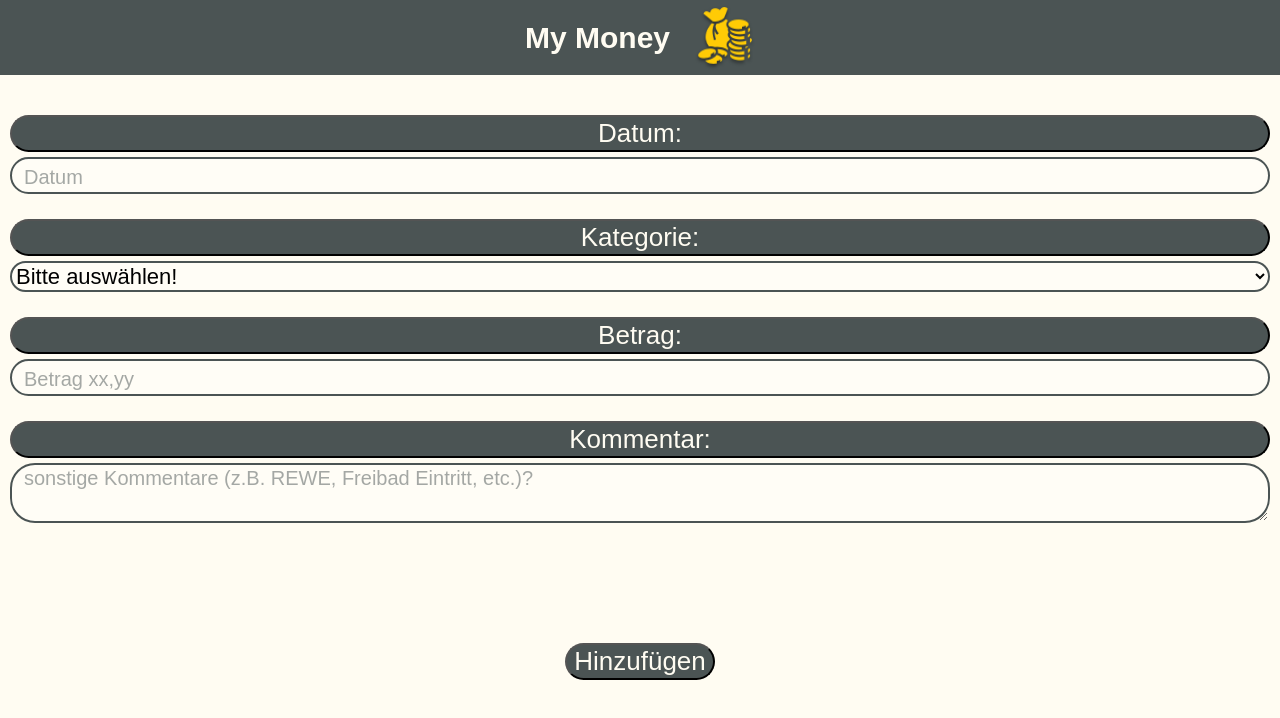
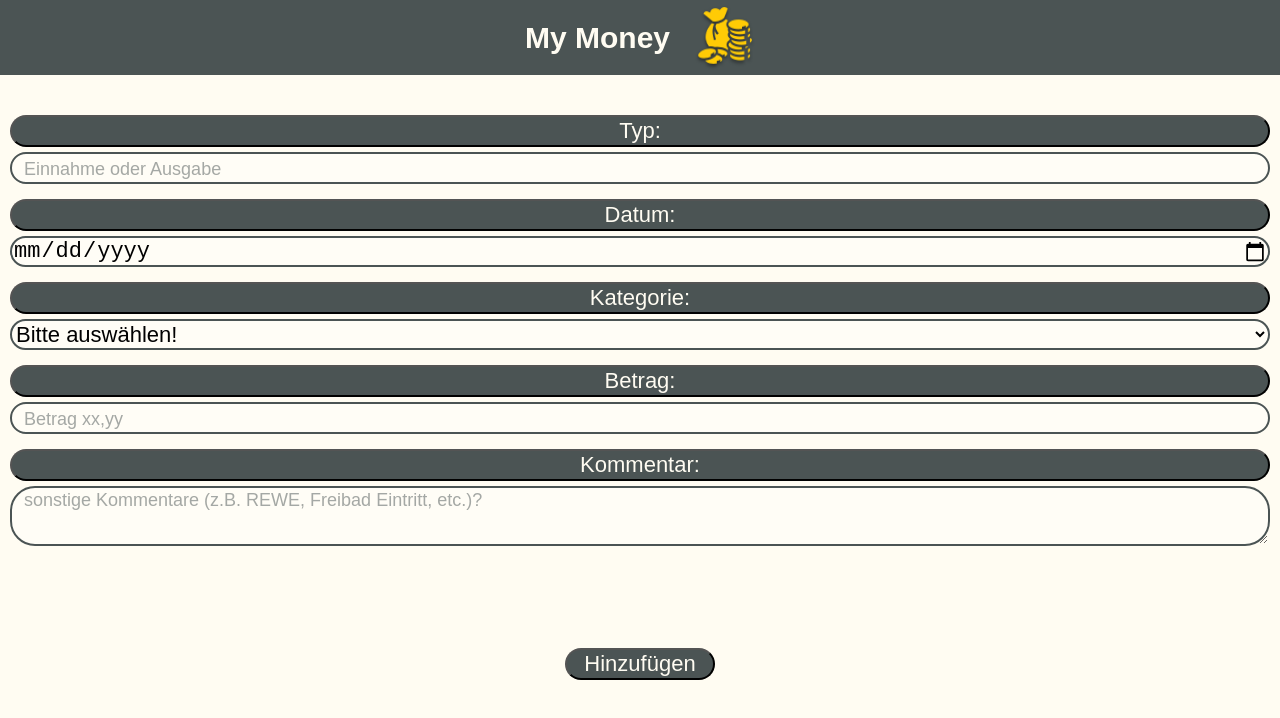
Before and after one commit to kathrinnoack/my-money, a React (Create React App) app: page /create in a window 1280 px wide. Shown: the top 718 px of the page. Built offline with nearby package versions, Linux system fonts and the light colour scheme.

Commit message:
move content from create.js to createForm

```diff
--- /dev/null
+++ b/src/components/CreateForm.js
@@ -0,0 +1,132 @@
+import React from "react";
+import styled from "styled-components";
+
+const Container = styled.form`
+  position: relative;
+  display: flex;
+  flex-direction: column;
+  margin: 35px 10px 10px 10px;
+  font-size: 26px;
+`;
+
+const StyledType = styled.input`
+  background-color: #fffdf6;
+  border: 2px #4b5454 solid;
+  font-size: 22px;
+  border-radius: 25px;
+  margin-bottom: 10px;
+  ::placeholder {
+    font-size: 18px;
+    color: #4b5454;
+    opacity: 0.5;
+    padding-left: 10px;
+  }
+`;
+
+const StyledDate = styled.input`
+  background-color: #fffdf6;
+  border: 2px #4b5454 solid;
+  font-size: 22px;
+  border-radius: 25px;
+  margin-bottom: 10px;
+  ::value {
+    font-family: sans-serif;
+    font-size: 18px;
+    color: #4b5454;
+    opacity: 0.5;
+    padding-left: 10px;
+  }
+`;
+
+const StyledAmount = styled.input`
+  background-color: #fffdf6;
+  border: 2px #4b5454 solid;
+  font-size: 22px;
+  border-radius: 25px;
+  margin-bottom: 10px;
+  ::placeholder {
+    font-size: 18px;
+    color: #4b5454;
+    opacity: 0.5;
+    padding-left: 10px;
+  }
+`;
+
+const Button = styled.button`
+  font-size: 22px;
+  background-color: #4b5454;
+  color: #fffcf2;
+  border-radius: 25px;
+  margin: 5px 0 5px 0;
+`;
+
+const StyledCategory = styled.select`
+  background-color: #fffdf6;
+  border: 2px #4b5454 solid;
+  font-size: 22px;
+  border-radius: 25px;
+  margin-bottom: 10px;
+  ::placeholder {
+    font-size: 18px;
+    color: #4b5454;
+    opacity: 0.5;
+    padding-left: 10px;
+  }
+`;
+
+const StyledTextarea = styled.textarea`
+  background-color: #fffdf6;
+  border: 2px #4b5454 solid;
+  font-family: sans-serif;
+  font-size: 22px;
+  border-radius: 25px;
+  ::placeholder {
+    font-size: 18px;
+
+    color: #4b5454;
+    opacity: 0.5;
+    padding-left: 10px;
+  }
+`;
+
+const StyledSubmitButton = styled.button`
+  position: fixed;
+  display: flex;
+  justify-content: center;
+  align-self: center;
+  font-size: 22px;
+  width: 150px;
+  background-color: #4b5454;
+  color: #fffcf2;
+  border-radius: 25px;
+  bottom: 120px;
+`;
+
+function CreateForm() {
+  return (
+    <>
+      <Container>
+        <Button>Typ:</Button>
+        <StyledType type="text" placeholder="Einnahme oder Ausgabe" />
+        <Button>Datum:</Button>
+        <StyledDate type="date" />
+        <Button>Kategorie:</Button>
+        <StyledCategory name="category" placeholder="Bitte auswählen">
+          <option value="">Bitte auswählen!</option>
+          <option value="Gehalt">Gehalt</option>
+          <option value="Bareinzahlung">Bareinzahlung</option>
+        </StyledCategory>
+        <Button>Betrag:</Button>
+        <StyledAmount type="text" placeholder="Betrag xx,yy" />
+        <Button>Kommentar:</Button>
+        <StyledTextarea
+          type="text"
+          placeholder="sonstige Kommentare (z.B. REWE, Freibad Eintritt, etc.)?"
+        />
+        <StyledSubmitButton type="submit">Hinzufügen</StyledSubmitButton>
+      </Container>
+    </>
+  );
+}
+
+export default CreateForm;
--- a/src/pages/Create.js
+++ b/src/pages/Create.js
@@ -1,115 +1,12 @@
 import React from "react";
-import styled from "styled-components";
 import Header from "../components/Header";
-
-const Container = styled.form`
-  position: relative;
-  display: flex;
-  flex-direction: column;
-  margin: 35px 10px 10px 10px;
-  font-size: 26px;
-`;
-
-const StyledDate = styled.input`
-  background-color: #fffdf6;
-  border: 2px #4b5454 solid;
-  font-size: 26px;
-  border-radius: 25px;
-  margin-bottom: 20px;
-
-  ::placeholder {
-    font-size: 20px;
-    color: #4b5454;
-    opacity: 0.5;
-    padding-left: 10px;
-  }
-`;
-
-const StyledAmount = styled.input`
-  background-color: #fffdf6;
-  border: 2px #4b5454 solid;
-  font-size: 26px;
-  border-radius: 25px;
-  margin-bottom: 20px;
-  ::placeholder {
-    font-size: 20px;
-    color: #4b5454;
-    opacity: 0.5;
-    padding-left: 10px;
-  }
-`;
-
-const Button = styled.button`
-  font-size: 26px;
-  background-color: #4b5454;
-  color: #fffcf2;
-  border-radius: 25px;
-  margin: 5px 0 5px 0;
-`;
-
-const StyledCategory = styled.select`
-  background-color: #fffdf6;
-  border: 2px #4b5454 solid;
-  font-size: 22px;
-  border-radius: 25px;
-  margin-bottom: 20px;
-  ::placeholder {
-    font-size: 20px;
-    color: #4b5454;
-    opacity: 0.5;
-    padding-left: 10px;
-  }
-`;
-
-const StyledTextarea = styled.textarea`
-  background-color: #fffdf6;
-  border: 2px #4b5454 solid;
-  font-family: sans-serif;
-  font-size: 22px;
-  border-radius: 25px;
-  ::placeholder {
-    font-size: 20px;
-    color: #4b5454;
-    opacity: 0.5;
-    padding-left: 10px;
-  }
-`;
-
-const StyledSubmitButton = styled.button`
-  position: fixed;
-  display: flex;
-  justify-content: center;
-  align-self: center;
-  font-size: 26px;
-  width: 150px;
-  background-color: #4b5454;
-  color: #fffcf2;
-  border-radius: 25px;
-  bottom: 120px;
-`;
+import CreateForm from "../components/CreateForm";
 
 function Create() {
   return (
     <>
       <Header title="My Money" />
-      <Container>
-        <Button>Datum:</Button>
-        <StyledDate type="text" placeholder="Datum" />
-        <Button>Kategorie:</Button>
-        <StyledCategory name="category" placeholder="Bitte auswählen">
-          <option value="">Bitte auswählen!</option>
-          <option value="Gehalt">Gehalt</option>
-          <option value="Bareinzahlung">Bareinzahlung</option>
-        </StyledCategory>
-        <Button>Betrag:</Button>
-        <StyledAmount type="text" placeholder="Betrag xx,yy" />
-        <Button>Kommentar:</Button>
-        <StyledTextarea
-          type="text"
-          placeholder="sonstige Kommentare (z.B. REWE, Freibad Eintritt, etc.)?"
-        />
-        <StyledSubmitButton type="submit">Hinzufügen</StyledSubmitButton>
-      </Container>
+      <CreateForm />
     </>
   );
 }
```
